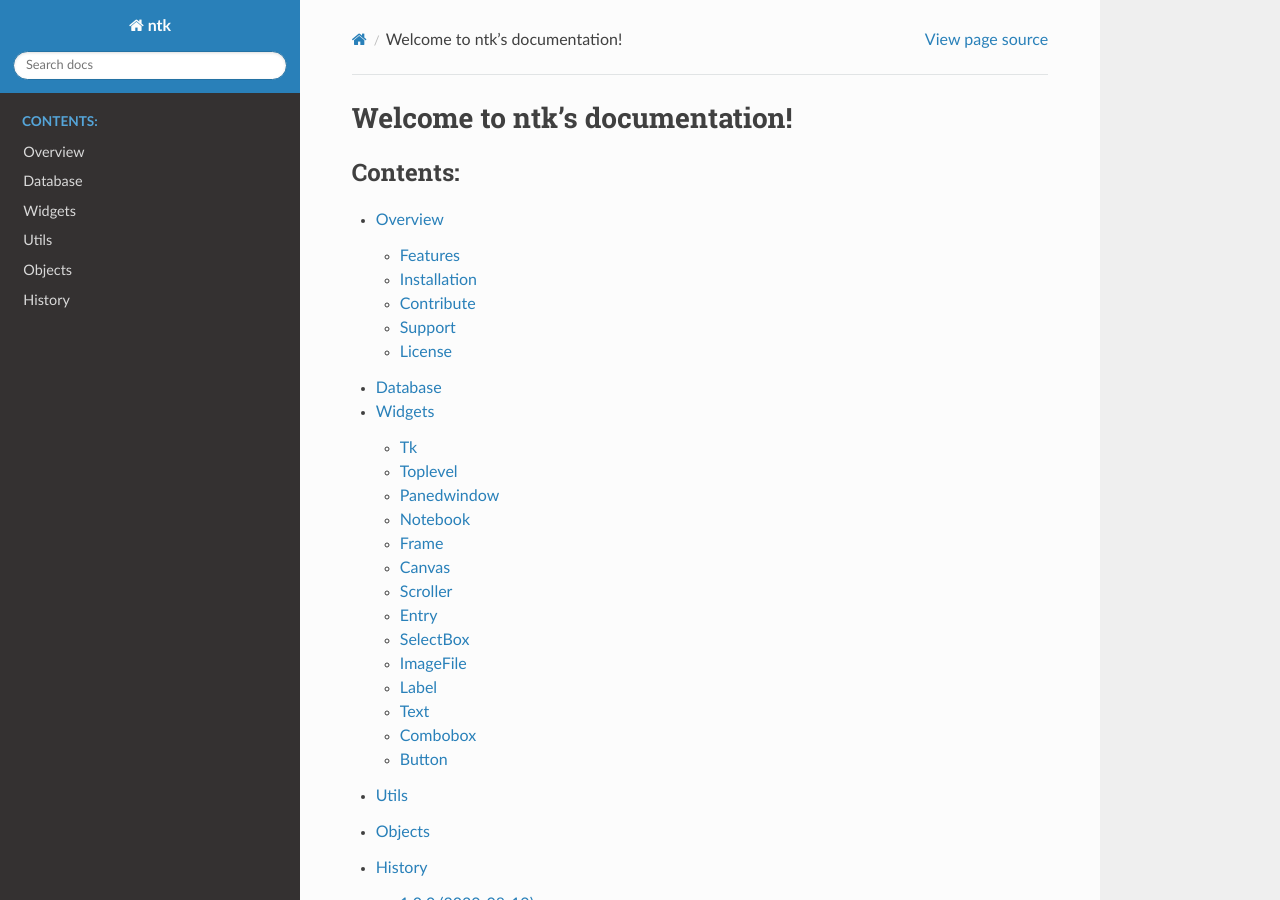
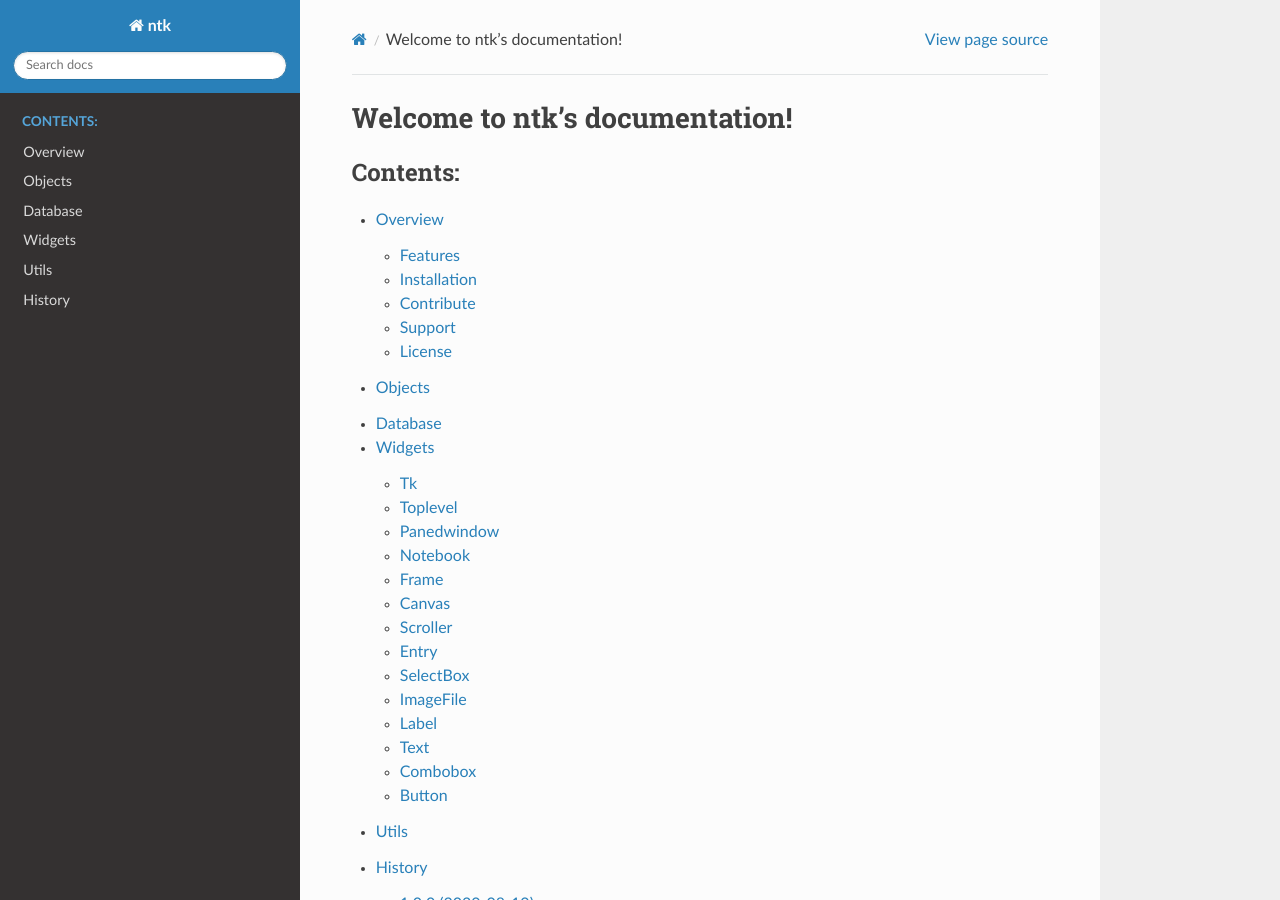
Before and after one commit to njNafir/ntk, a Sphinx documentation site: the page built from docs/index.rst, in a window 1280 px wide and 900 px high. Built offline with Sphinx 7.4.7 and the Read the Docs theme 2.0.0, drawn with Linux system fonts in a browser that asks for light colours; pages that are not in the unit, such as notebooks, are missing from menus.

```diff
--- a/docs/index.rst
+++ b/docs/index.rst
@@ -9,10 +9,10 @@ Welcome to ntk's documentation!
 
     CODE_OF_CONDUCT
     QUICKSTART
+    OBJECTS
     DB
     WIDGETS
     UTILS
-    OBJECTS
     HISTORY
 
 
```
